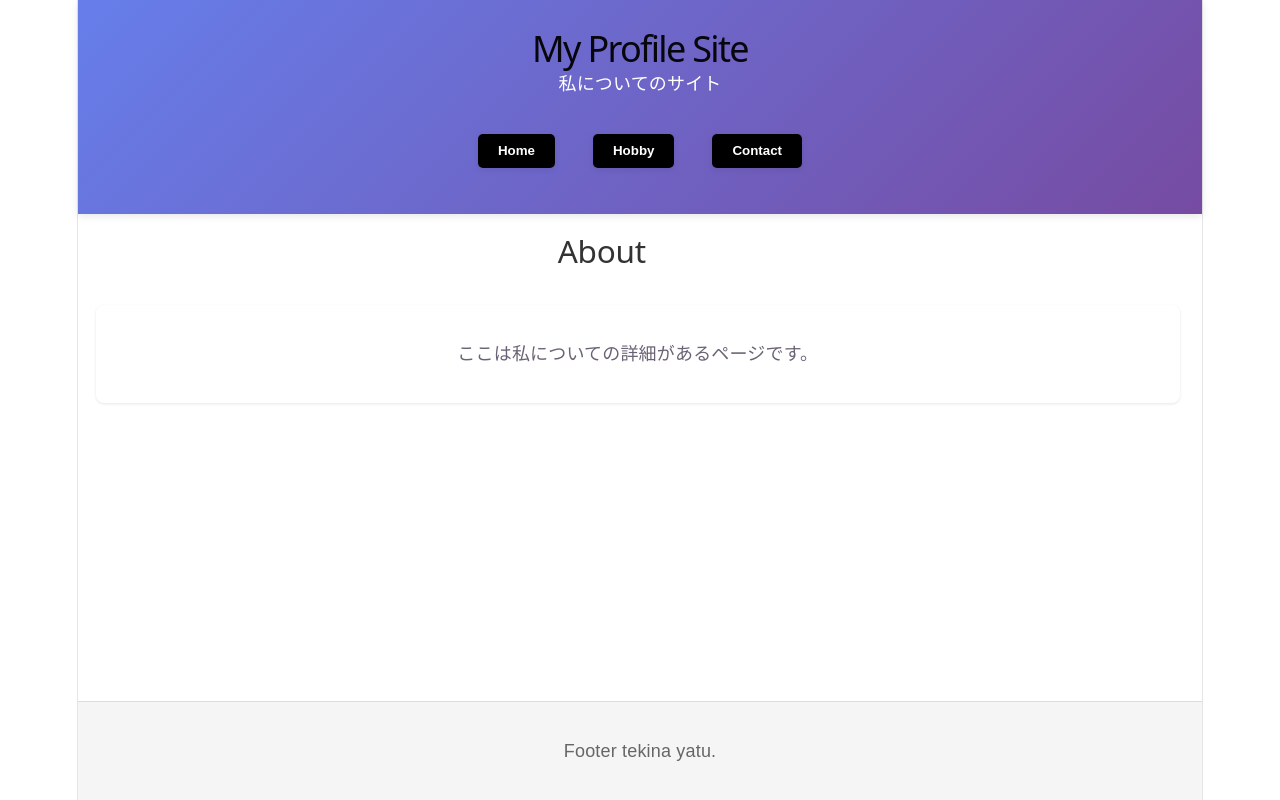
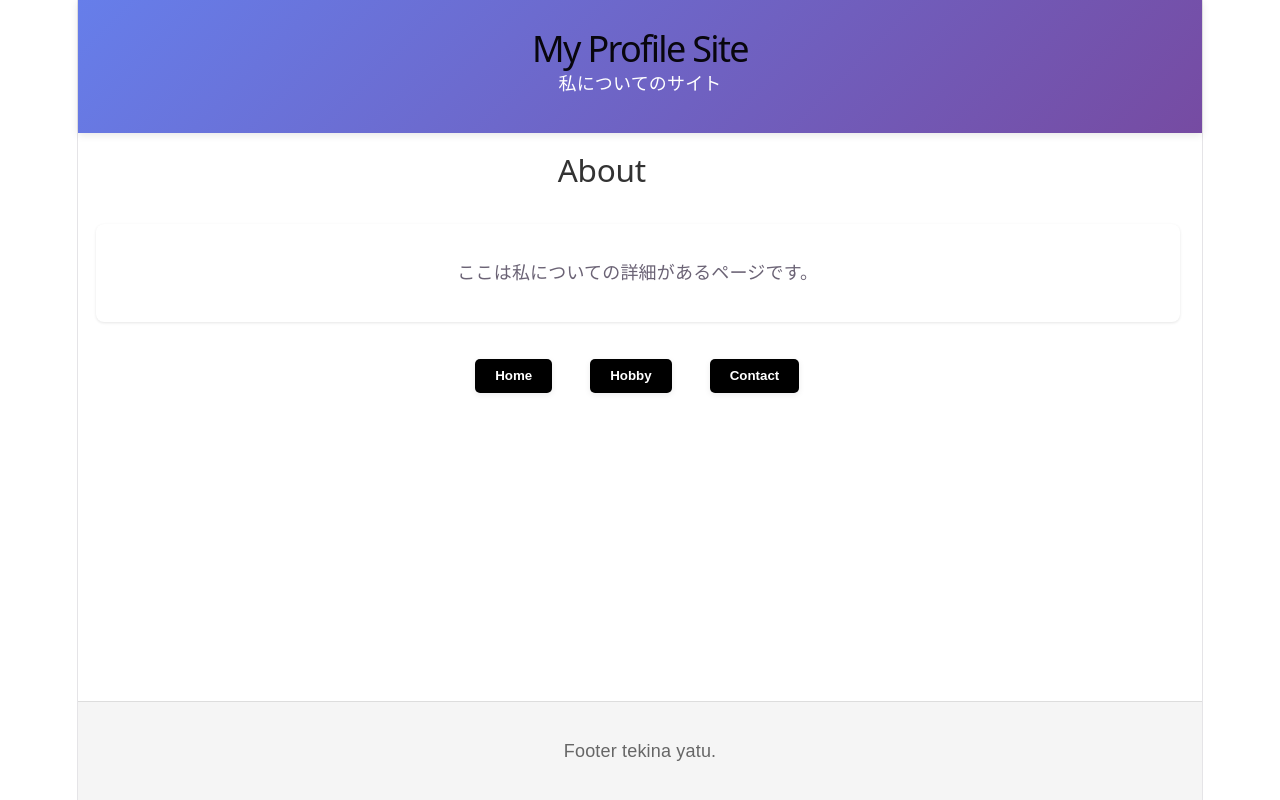
Before and after one commit to SD-card0402/about-me, a React (Vite) app: page /about in a window 1280 px wide. Built offline with nearby package versions, Linux system fonts and the light colour scheme.

Commit message:
ボタンの位置変更

```diff
--- a/src/components/Layout/index.module.css
+++ b/src/components/Layout/index.module.css
@@ -39,7 +39,7 @@
 }
 
 .navigation {
-  width: 100%;
+  width: 107%;
   margin-top: 1.5rem;
   display: flex;
   justify-content: center;
--- a/src/components/Layout/index.tsx
+++ b/src/components/Layout/index.tsx
@@ -16,9 +16,6 @@ export const Layout = ({ children, title }: LayoutProps) => {
             <h1>My Profile Site</h1>
             <h3>私についてのサイト</h3>
         </div>
-        <nav className={styles.navigation}>
-            <NavButton showHome={true} />
-        </nav>
         </div>
         </header>
 
@@ -27,6 +24,9 @@ export const Layout = ({ children, title }: LayoutProps) => {
         <div className={styles.content}>
             {children}
         </div>
+        <nav className={styles.navigation}>
+            <NavButton showHome={true} />
+        </nav>
     </main>
 
     <footer className={styles.footer}>
```
